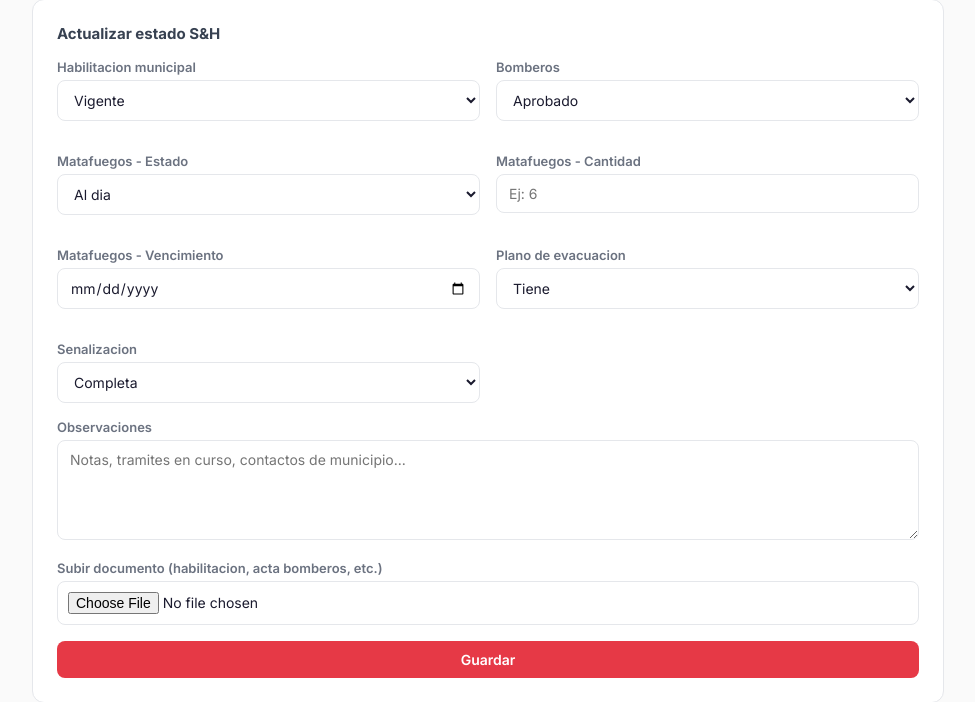
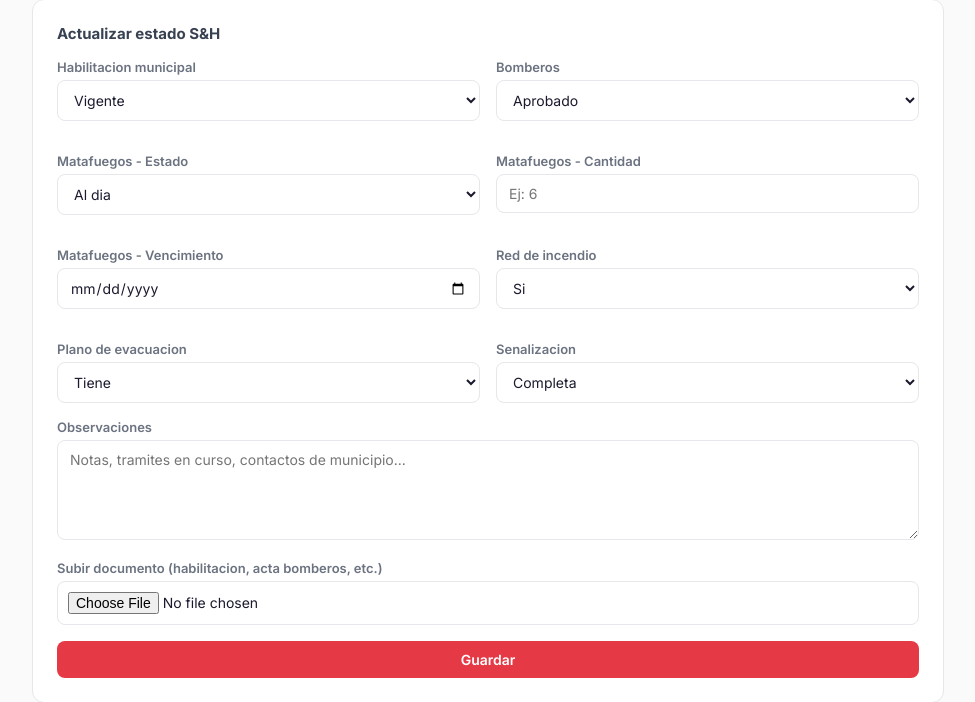
Before and after one commit to agustintomasbrahim-dot/tecman, a Flask app: page /admin/syh/1 in a window 1280 px wide. Shown: the part 276-978 px from the top of the page, without its empty margins (152-1127 px from the left). Run offline with Flask 3, Linux system fonts and the light colour scheme; the visitor is signed in with stand-in values (Sample User, id 1).

Commit message:
S&H: agregar campo red de incendio por sucursal

```diff
--- a/app.py
+++ b/app.py
@@ -126,6 +126,7 @@ SYH_ESTADOS = {
     "habilitacion": ["Vigente", "Vencida", "En tramite", "Sin habilitacion"],
     "bomberos": ["Aprobado", "Pendiente", "Vencido", "Sin tramitar"],
     "matafuegos": ["Al dia", "Proximo a vencer", "Vencidos", "Sin datos"],
+    "red_incendio": ["Si", "No", "Parcial", "Sin datos"],
     "plano_evacuacion": ["Tiene", "No tiene"],
     "senalizacion": ["Completa", "Incompleta", "Sin datos"],
 }
@@ -2724,6 +2725,7 @@ def admin_syh():
             "habilitacion": estado.get("habilitacion", "Sin datos"),
             "bomberos": estado.get("bomberos", "Sin datos"),
             "matafuegos": estado.get("matafuegos", "Sin datos"),
+            "red_incendio": estado.get("red_incendio", "Sin datos"),
             "plano_evacuacion": estado.get("plano_evacuacion", "Sin datos"),
             "senalizacion": estado.get("senalizacion", "Sin datos"),
         })
@@ -2857,6 +2859,7 @@ def admin_syh_edit(suc_num):
             "matafuegos": request.form.get("matafuegos", ""),
             "matafuegos_cantidad": request.form.get("matafuegos_cantidad", ""),
             "matafuegos_vencimiento": request.form.get("matafuegos_vencimiento", ""),
+            "red_incendio": request.form.get("red_incendio", ""),
             "plano_evacuacion": request.form.get("plano_evacuacion", ""),
             "senalizacion": request.form.get("senalizacion", ""),
             "observaciones": request.form.get("observaciones", ""),
--- a/templates/admin_syh_edit.html
+++ b/templates/admin_syh_edit.html
@@ -63,6 +63,14 @@
                 <input type="date" name="matafuegos_vencimiento" value="{{ estado.get('matafuegos_vencimiento', '') }}">
             </div>
             <div class="form-group">
+                <label>Red de incendio</label>
+                <select name="red_incendio">
+                    {% for opt in syh_estados.red_incendio %}
+                    <option value="{{ opt }}" {% if estado.get('red_incendio') == opt %}selected{% endif %}>{{ opt }}</option>
+                    {% endfor %}
+                </select>
+            </div>
+            <div class="form-group">
                 <label>Plano de evacuacion</label>
                 <select name="plano_evacuacion">
                     {% for opt in syh_estados.plano_evacuacion %}
```
Also changed, not shown: templates/admin_syh.html (+7 -0 lines).
